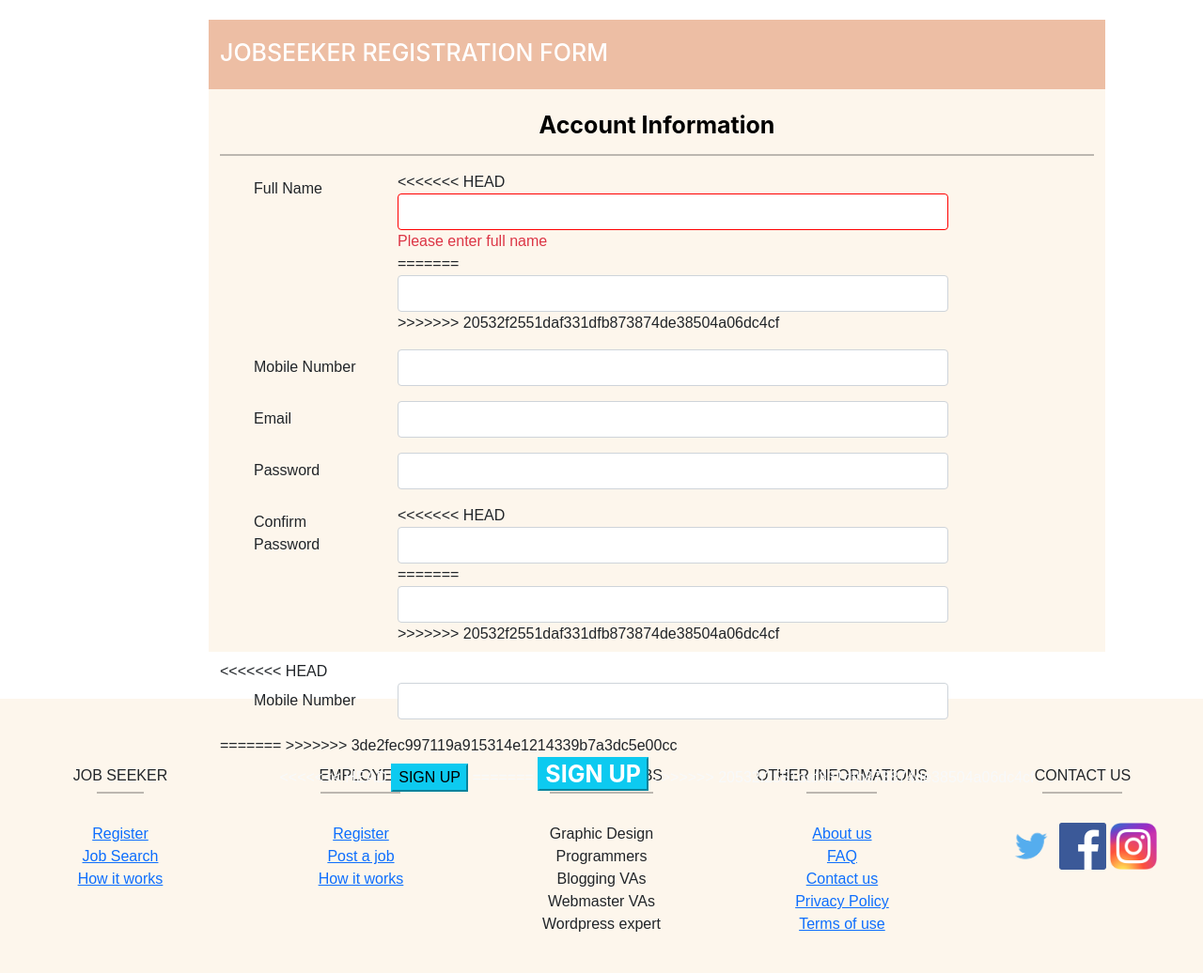
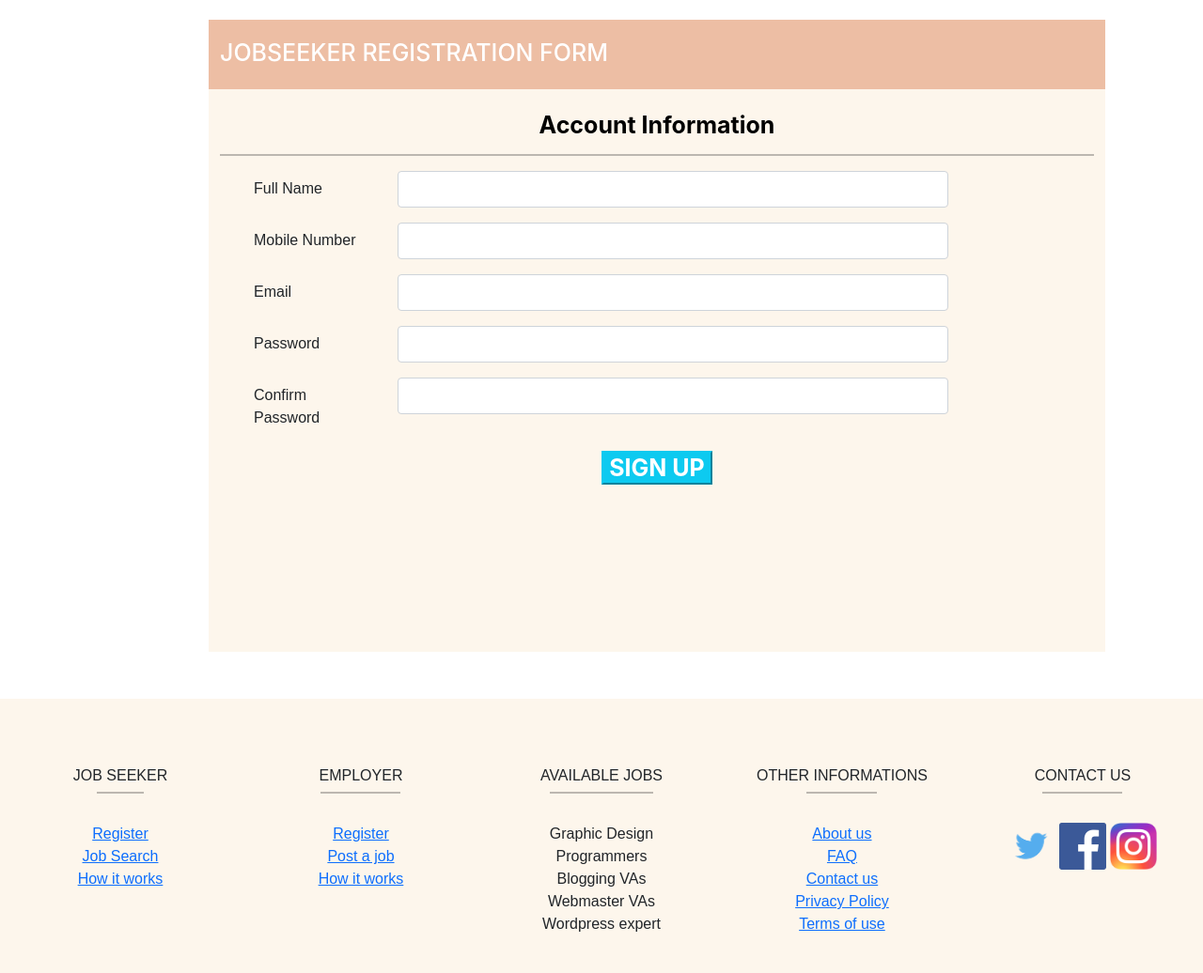
Before and after one commit to arumugamrajamani/Job-Portal-1, a PHP site: page /jobseekersignup.php in a window 1280 px wide. Shown: the part 100-1136 px from the top of the page at 94% size. Run offline with PHP 8.4, Linux system fonts and the light colour scheme; some libraries are stand-ins or nearby versions.

Commit message:
Fixed the merge conflict in body tag

```diff
--- a/jobseekersignup.php
+++ b/jobseekersignup.php
@@ -58,13 +58,8 @@
         <div class="row mb-3 mt-3 ms-4">
             <label for="fullname" class="col-sm-2 col-form-label">Full Name</label>
             <div class="col-sm-9">
-<<<<<<< HEAD
-                <input type="text" class="form-control error" id="fullName">
-                <div class="text-danger"> Please enter full name</div>
-=======
-                <input type="text" class="form-control border-error" id="fullname">
+                <input type="text" class="form-control" id="fullname">
                 <div class="text-danger" id="fullname-errorMsg"></div>
->>>>>>> 20532f2551daf331dfb873874de38504a06dc4cf
             </div>
         </div>
         <div class="row mb-3 ms-4">
@@ -91,32 +86,13 @@
         <div class="row mb-3 ms-4">
             <label for="confirmpassword" class="col-sm-2 col-form-label">Confirm Password</label>
             <div class="col-sm-9">
-<<<<<<< HEAD
-                <input type="password" required="" class="form-control" id="confirmPassword">
-                <div class="invalid-feedback"> Please confirm your password</div>
-=======
-                <input type="password" required="" class="form-control" id="confirmpassword">
+                <input type="password" class="form-control" id="confirmpassword">
                 <div class="text-danger" id="cpassword-errorMsg"></div>
->>>>>>> 20532f2551daf331dfb873874de38504a06dc4cf
             </div>
         </div>
-<<<<<<< HEAD
-        <div class="row mb-3 ms-4">
-            <label for="mobilenumber" class="col-sm-2 col-form-label">Mobile Number</label>
-            <div class="col-sm-9">
-                <input type="number" required="" class="form-control" id="mobileNumber">
-                <div class="invalid-feedback"> Please enter your mobile number</div>
-            </div>
-        </div>
-=======
->>>>>>> 3de2fec997119a915314e1214339b7a3dc5e00cc
-        <br>
+
         <div class="text-center text-light">
-<<<<<<< HEAD
-            <button type="button" class="btn-info" id="signUp">SIGN UP</button>
-=======
             <button type="submit" class="btn-info" id="signup">SIGN UP</button>
->>>>>>> 20532f2551daf331dfb873874de38504a06dc4cf
         </div>
     </form>
 
```
